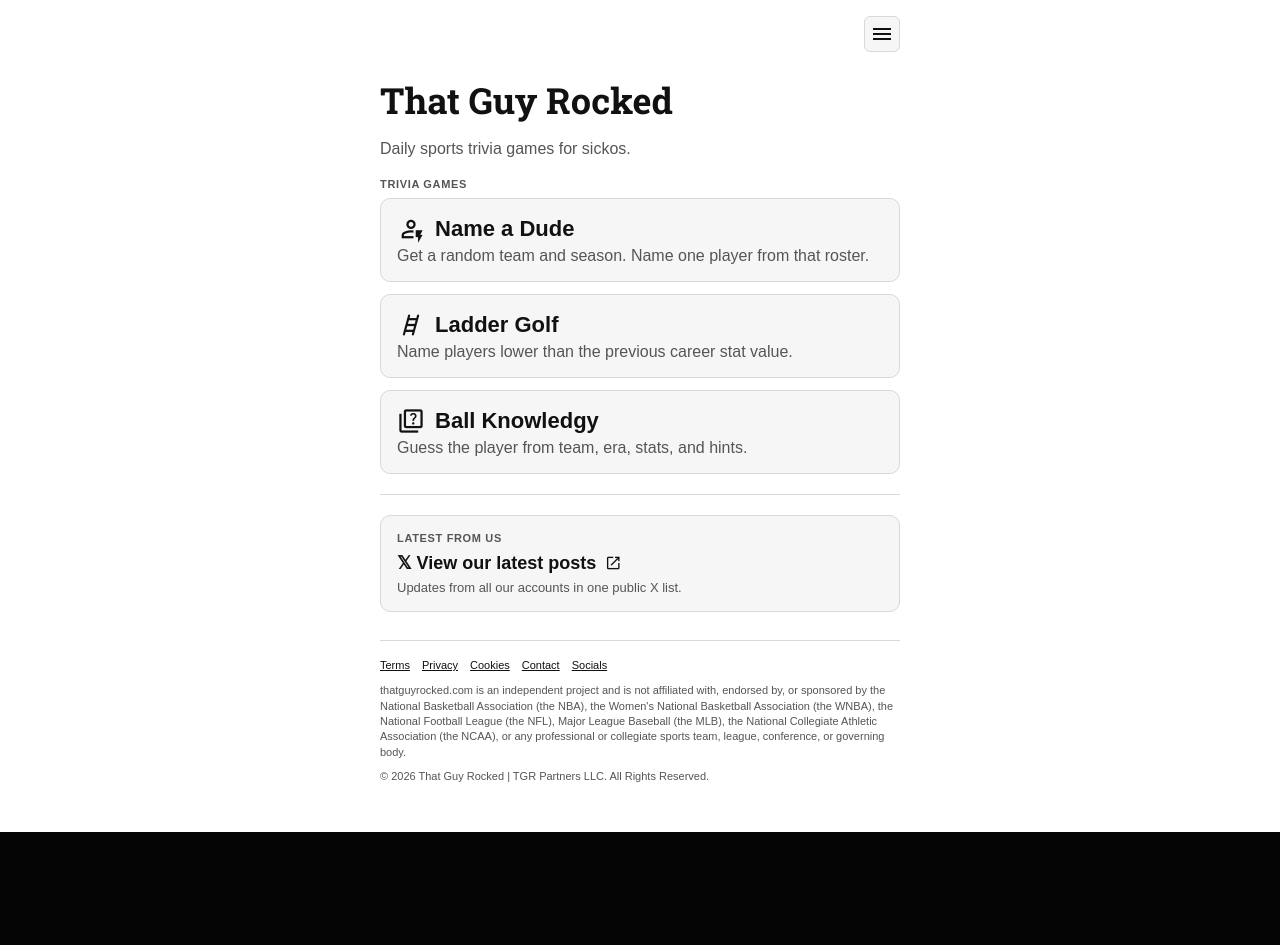
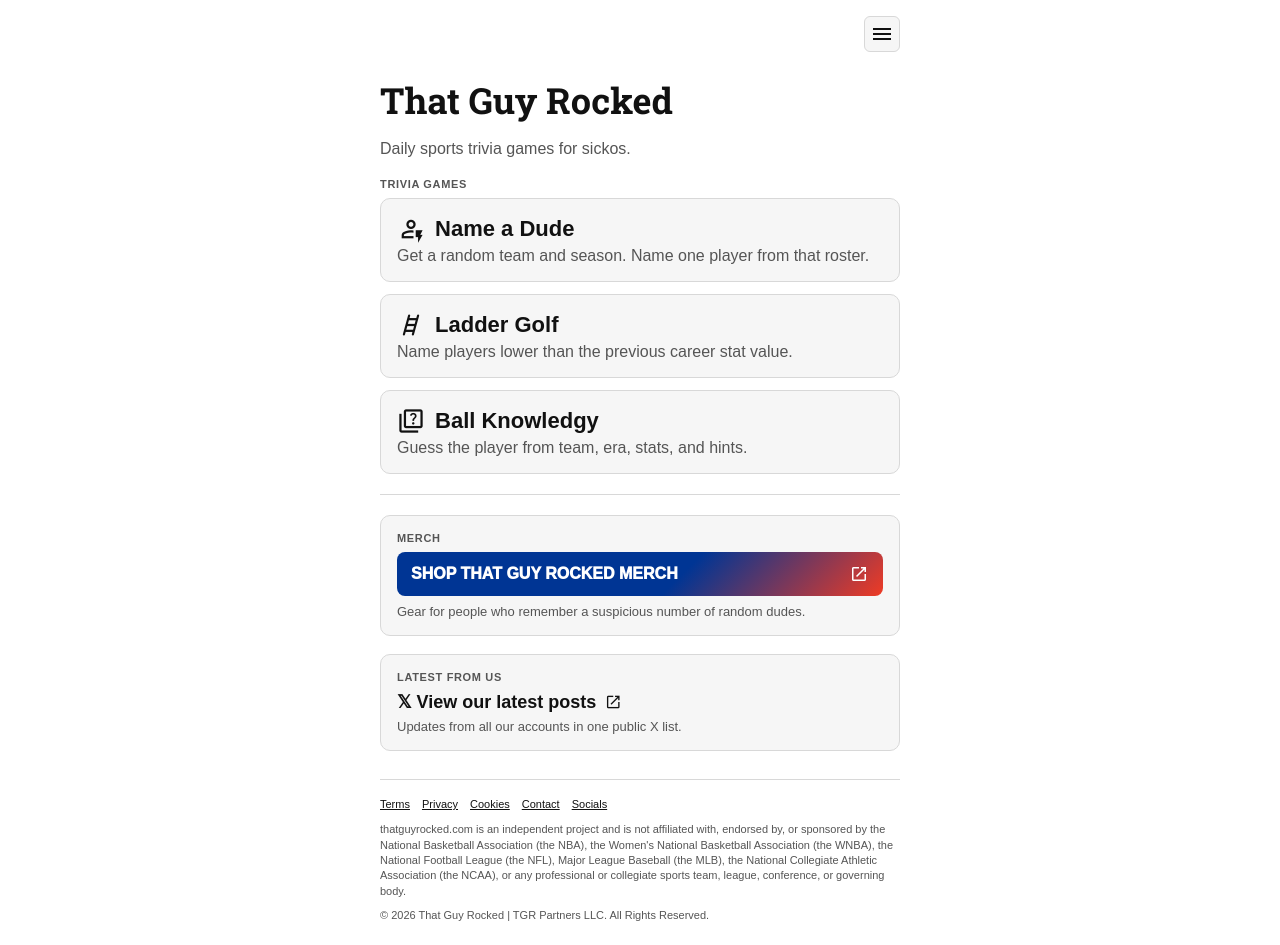
Before and after one commit to mattyraykray-betr/ballknowledgy, a Next.js app: page / in a window 1280 px wide. Before the commit the page ends 832 px from the top, so only its background shows below. Built offline with nearby package versions, Linux system fonts and the light colour scheme; no server answers.

Commit message:
Add merchandise section with links and styles
Added a new section for merchandise with styling and links.

```diff
--- a/app/page.js
+++ b/app/page.js
@@ -237,6 +237,58 @@ export default function HomePage() {
               marginBottom: 8,
             }}
           >
+            Merch
+          </div>
+
+          <a
+            href="https://shop.thatguyrocked.com/"
+            target="_blank"
+            rel="noopener noreferrer"
+            style={{
+              display: "flex",
+              alignItems: "center",
+              justifyContent: "space-between",
+              gap: 12,
+              color: "#ffffff",
+              textDecoration: "none",
+              background: "linear-gradient(135deg, #003594 0%, #003594 58%, #EF3B24 100%)",
+              borderRadius: 8,
+              padding: "12px 14px",
+              fontSize: 16,
+              fontWeight: 950,
+              textTransform: "uppercase",
+            }}
+          >
+            <span>Shop That Guy Rocked Merch</span>
+            <span className="material-symbols-outlined" style={{ fontSize: 20 }}>
+              open_in_new
+            </span>
+          </a>
+
+          <div style={{ color: theme.muted, marginTop: 8, fontSize: 13 }}>
+            Gear for people who remember a suspicious number of random dudes.
+          </div>
+        </section>
+
+        <section
+          style={{
+            border: `1px solid ${theme.border}`,
+            background: theme.card,
+            borderRadius: 10,
+            padding: 16,
+            marginTop: 18,
+          }}
+        >
+          <div
+            style={{
+              color: theme.muted,
+              fontSize: 11,
+              fontWeight: 900,
+              textTransform: "uppercase",
+              letterSpacing: "0.06em",
+              marginBottom: 8,
+            }}
+          >
             Latest From Us
           </div>
 
```
